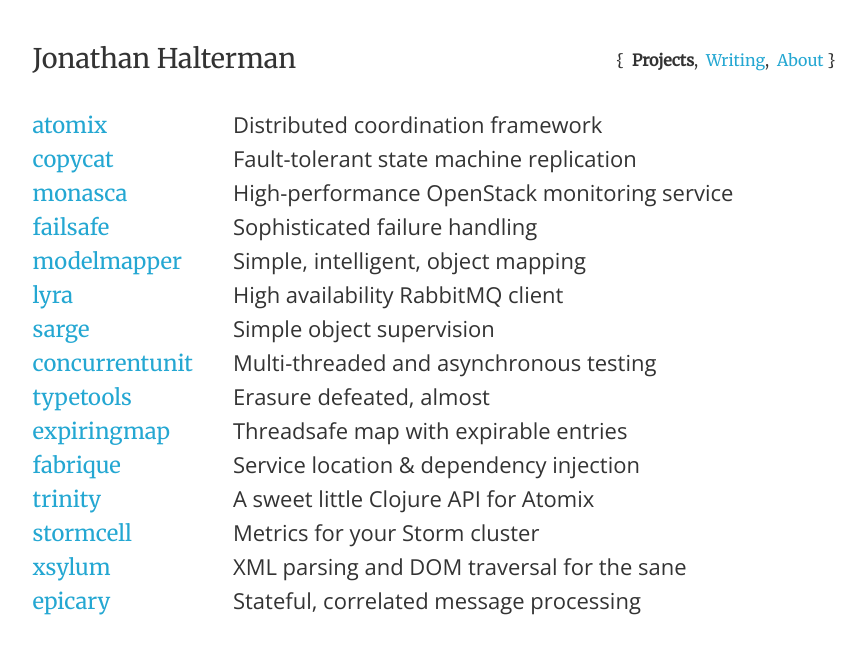
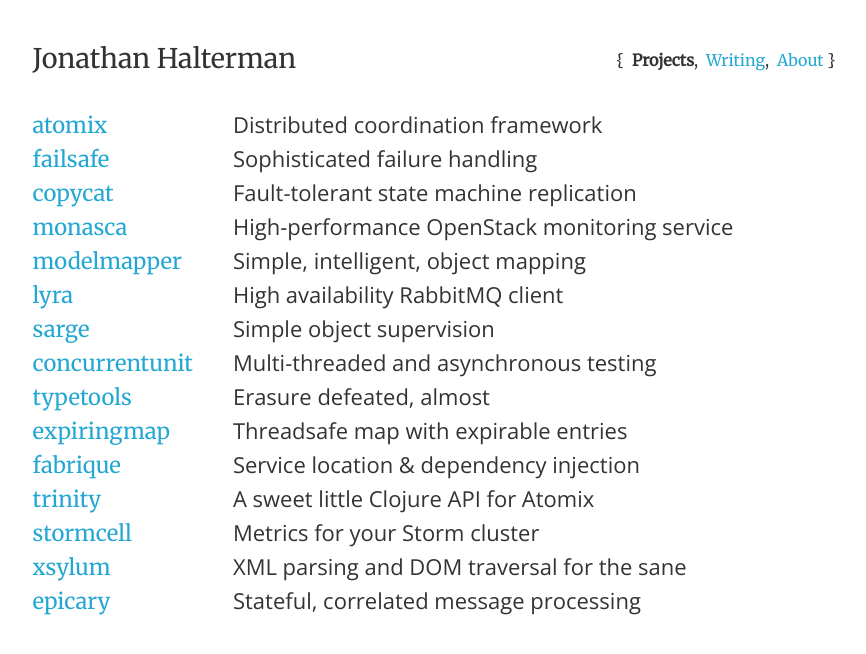
Before and after one commit to jhalterman/jhalterman.github.io, a Jekyll site: the page built from index.html, in a window 1280 px wide. Shown: the top 654 px of the page, without its empty margins (200-1066 px from the left). Built offline with Jekyll 4.4.1, drawn with Linux system fonts in a browser that asks for light colours; part of the change alters nothing that is shown.

```diff
--- a/_data/projects.yml
+++ b/_data/projects.yml
@@ -1,6 +1,10 @@
 - name: atomix
   description: Distributed coordination framework
   url: "https://atomix.io"
+
+- name: failsafe
+  description: Sophisticated failure handling
+  url: "https://jodah.net/failsafe"
 
 - name: copycat
   description: Fault-tolerant state machine replication
@@ -9,10 +13,6 @@
 - name: monasca
   description: High-performance OpenStack monitoring service
   url: "https://github.com/openstack/?utf8=%E2%9C%93&q=monasca"
-
-- name: failsafe
-  description: Sophisticated failure handling
-  url: "https://github.com/jhalterman/failsafe"
 
 - name: modelmapper
   description: Simple, intelligent, object mapping
```
